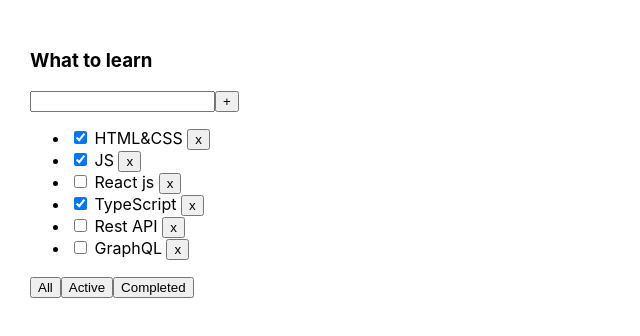
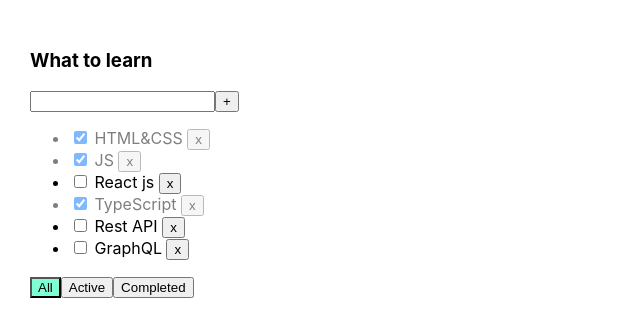
Before and after one commit to kipishinsky/tstodolist, a React (Create React App) app: page / in a window 1280 px wide. Shown: the top 336 px of the page, without its empty margins (0-640 px from the left). Built offline with nearby package versions, Linux system fonts and the light colour scheme.

Commit message:
Todolist TS 04

```diff
--- a/src/App.css
+++ b/src/App.css
@@ -6,3 +6,19 @@
 .App > div {
   margin-right: 50px;
 }
+
+.error {
+  border: red 1px solid;
+}
+
+.error-message {
+  color: red;
+}
+
+.active-filter {
+  background-color: aquamarine;
+}
+
+.is-done {
+  opacity: 0.5;
+}
--- a/src/App.tsx
+++ b/src/App.tsx
@@ -4,8 +4,6 @@
 
 import {v1} from "uuid"; // генерит айдишки
 
-// Ошибки:
-// failed to compile: is not defined - не определено
 
 export type FilterValuesType = "All" | "Active" | "Completed" ; // тип значения фильтров (пропсов) для кнопок
 
@@ -95,7 +93,7 @@
             tasksForTodolist = tasks.filter (t => t.isDone === true); // если при фильтре у таски isDone = true, от пропустят таски только с true
         }
 
-    // меняем данные кнопок не хардкодом, а при нажатии
+    // меняем данные кнопок не хардкодом, а при нажатии (change Filter - изменить фильтр)
     function changeFilter (value: FilterValuesType) { // принимает значение value. value строго типизированно FilterValuesType
         setFilter (value); // когда в value попадет значение через колбеки из нажатой кнопки в тудулисте: либо ALL, либо Active, либо Completed, то функция setFilter изменит стейт родителя и реакт запустит перерисовку
     }
@@ -118,6 +116,15 @@
         setTasks (filteredTasks); // функция setTasks кидает отфильтрованный массив filteredTasks в стейт и раз мы изменили стейт, то реакт автоматически запускает перерисовку
     }
 
+    // change Status - изменить статус, изменить статус таски в isDone
+    function changeStatus (id: string, isDone: boolean) { // функция changeStatus принимает строкой айдишник из библиотеки v1, isDone булевы
+        let task = tasks.find ( t => t.id === id ); // find ищет id-шку в массиве tasks и пропускает таску по определенному id
+        if (task) {
+            task.isDone = isDone;
+            setTasks ([...tasks]);
+        }
+    }
+
 
     return (
         <div className={'App'}>
@@ -127,6 +134,8 @@
                 removeTask={removeTask} //  удаление таски
                 changeFilter={changeFilter} // юзабельность кнопок all active completed
                 addTask={addTask} // добавление таски
+                changeTaskStatus={changeStatus}
+                filter={filter}
             />
         </div>
     );
--- a/src/Todolist.tsx
+++ b/src/Todolist.tsx
@@ -16,6 +16,8 @@
     removeTask: (taskId: string) => void // удаление тасок происходит только по id и типу string. принимает айдишник и ничего не возращает
     changeFilter: (value: FilterValuesType ) => void // в changeFilter можно указать только строку и точное название ("All" |(<- или) "Active" |(<- или) "Completed") или алл или актив или комплетед. ТС будет следить за правильностью написания данных
     addTask: (title: string) => void // функция которая принимает title string и ничего не возвращает
+    changeTaskStatus: (id: string, isDone: boolean) => void //isDone меняет значения
+    filter: FilterValuesType
 }
 
 
@@ -24,10 +26,23 @@
     //стейт новых тасок.
     const [newTaskTitle, setNewTaskTitle] = useState('');
 
-    // добавление новой таски
+    /* добавление новой таски
+    cтарое добавление таски
     const addTask = () => { // в callback функции отдаем значение наверх в стейт апп
         props.addTask(newTaskTitle); // в пропсах к нам приходит функция добавления новой таски. в эту функцию мы кладем значения новой таски из стейта новых тасок и передаем это в колбеках
         setNewTaskTitle(''); // зануляем значение в input == очистить значение в стейте
+    }*/
+
+    let [error, setError] = useState < string | null > (null)
+
+    // новое добавление таски с защитой от пустого инпута
+    const addTask = () => { // callback
+      if (newTaskTitle.trim() !== '') {
+          props.addTask(newTaskTitle);
+          setNewTaskTitle('');
+      } else {
+          setError('Title is required');
+      }
    }
 
     // читаем введенные значения в инпуте и отправляем его наверх в апп с помощью колбек функции
@@ -41,14 +56,18 @@
 
     // добавляем таску с ENTER
     const onKeyPressHandler = (e: KeyboardEvent<HTMLInputElement>) => { //берем событие с клавиатуры из инпута  (e: KeyboardEvent<HTMLInputElement>) KeyboardEvent происходит с инпутом (HTMLInputElement)
+        setError(null);
         if (e.charCode === 13) { // charCode это значение кнопок клавы на машином языке, понять номер каждой клавиши можно на сайте https://keycode.info/. если нажатие клавиши на клаве ентер, то по чаркоду это 13, если это равно по типу 13 то добавь новую таску
             addTask(); // добавь таску
         }
     }
 
+    // кнопки
     const onAllClickHandler = () => {props.changeFilter ("All")} // кнопка all отдает значение наверх и в APP уже меняется стейт
     const onActiveClickHandler = () => {props.changeFilter ("Active")} // кнопка Active отдает значение наверх и в APP уже меняется стейт
     const onCompletedClickHandler = () => {props.changeFilter ("Completed")} // кнопка Completed отдает значение наверх и в APP уже меняется стейт
+
+
 
     return (
         <div>
@@ -62,6 +81,7 @@
                 <button
                     onClick={addTask} //при нажатии на кнопку вызываем функцию addTask и отдаем значение обратно наверх, где сработает функция добавления таски (addTask для app)
                 >+</button>
+                {error && <div className={'error-message'}>{error}</div>}
             </div>
             <ul>
                 {
@@ -69,9 +89,16 @@
 
                         const onClickHandler = () => props.removeTask(t.id) //при нажатии кнопки удаляется таска. ВАЖНО функция removeTask вызывается и туда залетают параметры с id и улетает назад в колбеке
 
-                        return (<li>
+                        const onChangeHandler = (e: ChangeEvent<HTMLInputElement>) => {
+                            let newIsDoneValue = e.currentTarget.checked;
+                            props.changeTaskStatus (t.id, newIsDoneValue);
+                        }
+
+                        return (
+                            <li key={t.id} className={t.isDone ? 'is-done' : ''}>
                                 <input
                                     type="checkbox"
+                                    onChange={onChangeHandler}
                                     checked={t.isDone}/> {/*состояние галки*/}
                                 <span>{t.title}</span> {/*сами таски*/}
                                 <button onClick={onClickHandler}>x</button>
@@ -80,9 +107,9 @@
                 }
             </ul>
             <div>
-                <button onClick={onAllClickHandler}>All</button>
-                <button onClick={onActiveClickHandler}>Active</button>
-                <button onClick={onCompletedClickHandler}>Completed</button>
+                <button className={props.filter === 'All' ? 'active-filter' : ''} onClick={onAllClickHandler}>All</button>
+                <button className={props.filter === 'Active' ? 'active-filter' : ''} onClick={onActiveClickHandler}>Active</button>
+                <button className={props.filter === 'Completed' ? 'active-filter' : ''} onClick={onCompletedClickHandler}>Completed</button>
             </div>
         </div>
     )
```
Lines whose indentation alone changed are shown as unchanged.
